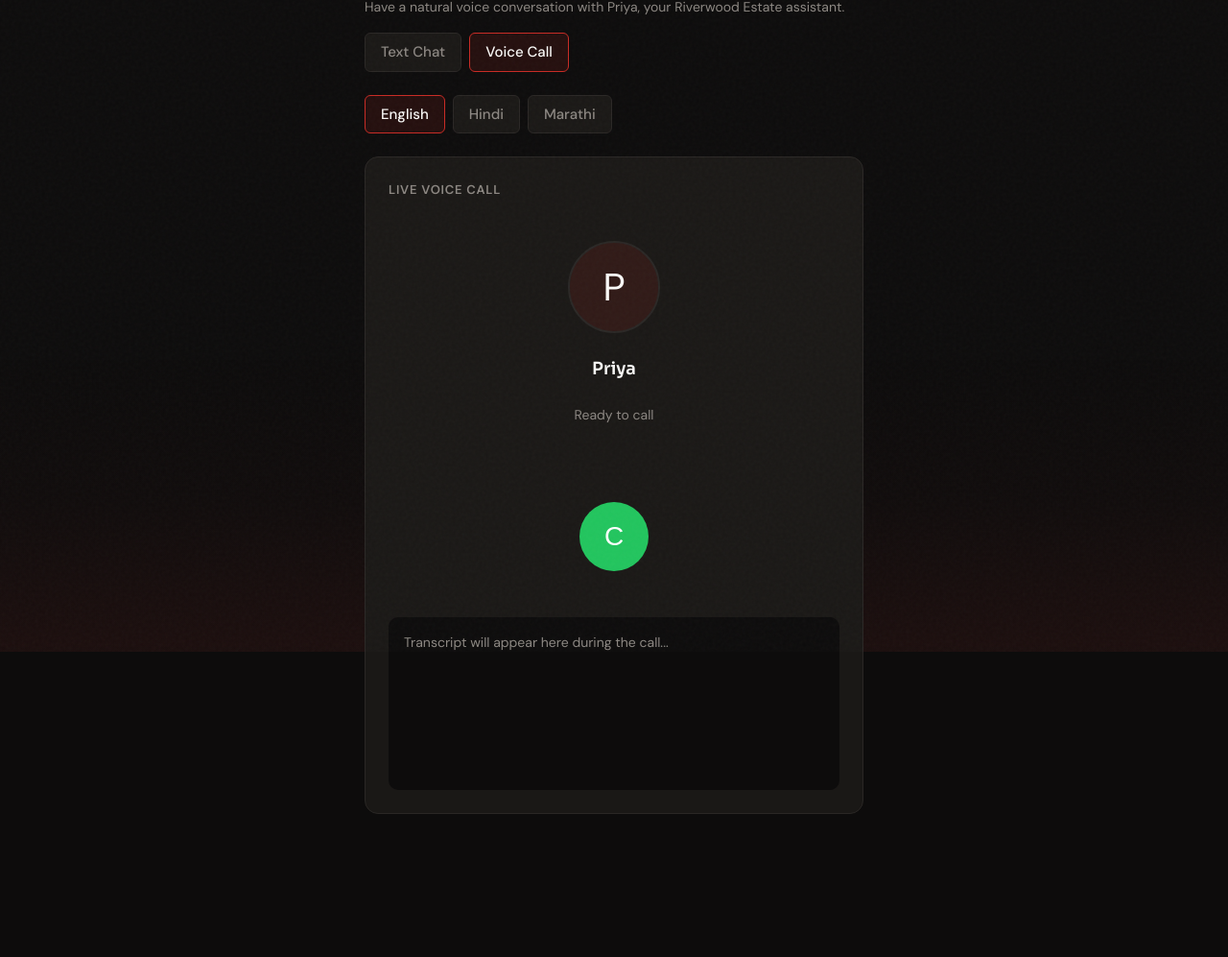
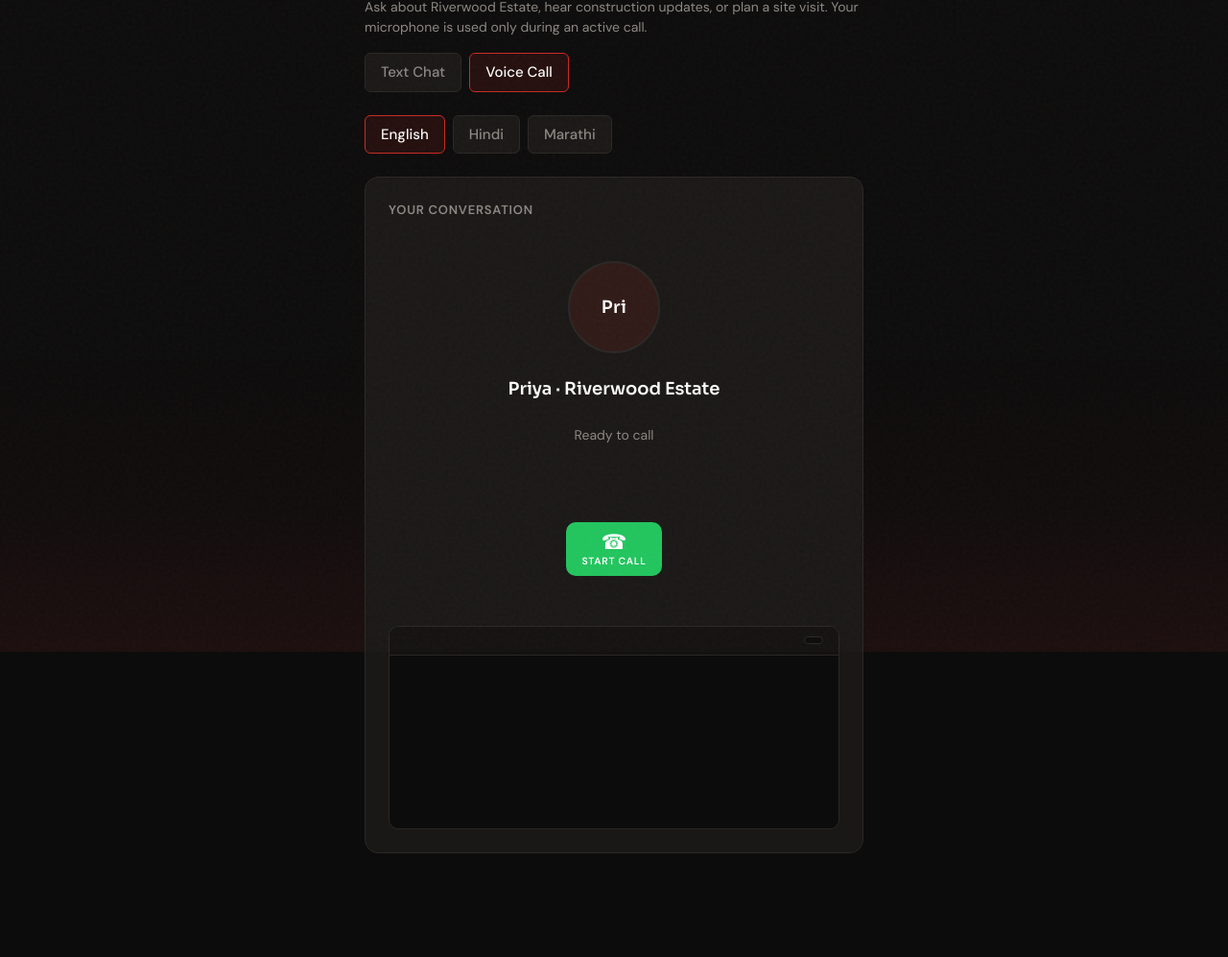
Before and after one commit to MANASMATHUR/AI-Voice-Agent, a website: page agent-vapi.html in a window 1280 px wide. Shown: the part 121-1118 px from the top of the page at 96% size. Before the commit the page ends 1077 px from the top, so only its background shows below. Drawn offline with Linux system fonts and the light colour scheme.

Commit message:
Agent UI + Minor wording tweaks

```diff
--- a/agent-vapi.html
+++ b/agent-vapi.html
@@ -3,8 +3,8 @@
 <head>
   <meta charset="UTF-8" />
   <meta name="viewport" content="width=device-width, initial-scale=1.0" />
-  <title>Voice Agent - Live Call</title>
-  <meta name="description" content="Real-time AI voice agent for Riverwood Estate. Have a natural voice conversation." />
+  <title>Riverwood Estate · Call Priya</title>
+  <meta name="description" content="Speak with Priya about Riverwood Estate — site visits, project updates, and questions in English, Hindi, or Marathi." />
   <link rel="stylesheet" href="css/style.css" />
   <style>
     /* VAPI Voice Call UI */
@@ -60,8 +60,15 @@
       display: flex;
       align-items: center;
       justify-content: center;
-      font-size: 2.5rem;
+      font-size: 1.125rem;
+      font-weight: 600;
+      font-family: var(--font-heading);
+      color: var(--text);
       transition: border-color 0.3s ease, box-shadow 0.3s ease;
+    }
+
+    .call-avatar__initials {
+      letter-spacing: 0.02em;
     }
 
     .call-avatar.speaking {
@@ -116,16 +123,34 @@
     }
 
     .call-btn {
-      width: 72px;
-      height: 72px;
-      border-radius: 50%;
+      min-width: 100px;
+      padding: 0.6rem 0.85rem 0.5rem;
+      border-radius: var(--radius);
       border: none;
-      font-size: 1.75rem;
+      font-size: 1.25rem;
       cursor: pointer;
       display: flex;
+      flex-direction: column;
       align-items: center;
       justify-content: center;
+      gap: 0.25rem;
       transition: transform 0.15s ease, box-shadow 0.15s ease;
+    }
+
+    .call-btn__glyph {
+      line-height: 1;
+      font-size: 1.35rem;
+    }
+
+    .call-btn__label {
+      font-family: var(--font-sans);
+      font-size: 0.65rem;
+      font-weight: 600;
+      text-transform: uppercase;
+      letter-spacing: 0.07em;
+      max-width: 88px;
+      text-align: center;
+      line-height: 1.2;
     }
 
     .call-btn:active {
@@ -157,12 +182,16 @@
     }
 
     .call-btn.mute {
-      width: 52px;
-      height: 52px;
-      font-size: 1.25rem;
+      min-width: 72px;
+      padding: 0.45rem 0.5rem 0.35rem;
+      font-size: 1rem;
       background: var(--surface);
       color: var(--text);
       border: 1px solid var(--border);
+    }
+
+    .call-btn.mute .call-btn__label {
+      font-size: 0.6rem;
     }
 
     .call-btn.mute.muted {
@@ -177,21 +206,56 @@
       align-items: center;
     }
 
+    .transcript-panel {
+      margin-top: 1.25rem;
+      border: 1px solid var(--border);
+      border-radius: var(--radius);
+      background: var(--surface);
+      overflow: hidden;
+    }
+
+    .transcript-panel__header {
+      display: flex;
+      flex-wrap: wrap;
+      align-items: center;
+      justify-content: space-between;
+      gap: 0.5rem 1rem;
+      padding: 0.65rem 1rem;
+      border-bottom: 1px solid var(--border);
+      background: var(--bg-elevated);
+    }
+
+    .transcript-panel__title {
+      font-size: 0.8125rem;
+      font-weight: 600;
+      color: var(--text);
+      letter-spacing: 0.02em;
+    }
+
+    .transcript-lang-badge {
+      font-size: 0.75rem;
+      color: var(--text-muted);
+      padding: 0.2rem 0.55rem;
+      border: 1px solid var(--border);
+      border-radius: 999px;
+      background: var(--bg);
+    }
+
     .transcript-area {
       min-height: 180px;
       max-height: 280px;
       overflow-y: auto;
       padding: 1rem;
       background: var(--bg);
-      border-radius: var(--radius);
+      border-radius: 0;
       font-size: 0.9375rem;
       line-height: 1.55;
       scroll-behavior: smooth;
-      margin-top: 1rem;
+      margin-top: 0;
     }
 
     .transcript-area:empty::after {
-      content: 'Transcript will appear here during the call...';
+      content: attr(data-placeholder);
       display: block;
       color: var(--text-muted);
       font-size: 0.875rem;
@@ -286,8 +350,8 @@
 
   <div class="page-agent">
     <a href="index.html" class="back">&larr; Back</a>
-    <h2>Voice Agent</h2>
-    <p class="tagline">Have a natural voice conversation with Priya, your Riverwood Estate assistant.</p>
+    <h2>Talk with Priya</h2>
+    <p class="tagline">Ask about Riverwood Estate, hear construction updates, or plan a site visit. Your microphone is used only during an active call.</p>
 
     <div class="mode-toggle" role="group" aria-label="Interaction mode">
       <a href="agent.html" class="mode-btn">Text Chat</a>
@@ -301,15 +365,20 @@
     </div>
 
     <div id="config-warning" class="config-note" style="display:none;">
-      <strong>Required stack:</strong> <code>VAPI_PUBLIC_KEY</code> (+ <code>VAPI_ASSISTANT_ID</code>) for this page. In the <strong>VAPI dashboard</strong>, set the assistant voice provider to <strong>ElevenLabs</strong> and LLM to <strong>OpenAI</strong>. For <strong>Text Chat</strong>, this deployment also needs <code>ELEVENLABS_API_KEY</code> (mandatory unless <code>ELEVENLABS_OPTIONAL=true</code>).
+      <strong>Voice calls aren’t available on this site yet.</strong>
+      <p style="margin:0.5rem 0 0;font-size:0.8125rem;opacity:0.95;">This page needs to be connected by your team before you can speak with Priya here.</p>
+      <details style="margin-top:0.65rem;">
+        <summary style="cursor:pointer;font-weight:600;">Technical details</summary>
+        <p style="margin:0.5rem 0 0;font-size:0.75rem;line-height:1.5;">Set <code>VAPI_PUBLIC_KEY</code> and <code>VAPI_ASSISTANT_ID</code>. In the VAPI dashboard, use <strong>ElevenLabs</strong> for voice and <strong>OpenAI</strong> for the model. Text chat on this deployment also expects <code>ELEVENLABS_API_KEY</code> unless <code>ELEVENLABS_OPTIONAL=true</code> for local development.</p>
+      </details>
     </div>
 
     <div class="agent-card">
-      <h3>Live Voice Call</h3>
+      <h3>Your conversation</h3>
 
       <div class="call-controls">
-        <div id="call-avatar" class="call-avatar" aria-hidden="true">P</div>
-        <div class="call-name">Priya</div>
+        <div id="call-avatar" class="call-avatar" aria-hidden="true"><span class="call-avatar__initials">Pri</span></div>
+        <div class="call-name">Priya · Riverwood Estate</div>
         <div id="call-status" class="call-status">Ready to call</div>
         <div id="call-timer" class="call-timer"></div>
 
@@ -322,12 +391,24 @@
         </div>
 
         <div class="call-actions">
-          <button type="button" id="mute-btn" class="call-btn mute" title="Mute" style="display:none;" aria-label="Toggle mute">M</button>
-          <button type="button" id="call-btn" class="call-btn start" title="Start Call" aria-label="Start voice call">C</button>
+          <button type="button" id="mute-btn" class="call-btn mute" style="display:none;" aria-label="Mute microphone">
+            <span class="call-btn__glyph" aria-hidden="true">&#x1F507;</span>
+            <span class="call-btn__label">Mute</span>
+          </button>
+          <button type="button" id="call-btn" class="call-btn call-btn--primary start" aria-label="Start call with Priya">
+            <span class="call-btn__glyph" aria-hidden="true">&#x260E;</span>
+            <span class="call-btn__label">Start call</span>
+          </button>
         </div>
       </div>
 
-      <div id="transcript" class="transcript-area" role="log" aria-live="polite" aria-label="Call transcript"></div>
+      <div class="transcript-panel">
+        <div class="transcript-panel__header">
+          <span id="transcript-panel-title" class="transcript-panel__title"></span>
+          <span id="transcript-lang-display" class="transcript-lang-badge"></span>
+        </div>
+        <div id="transcript" class="transcript-area" role="log" aria-live="polite" aria-label=""></div>
+      </div>
     </div>
 
     <p id="footer-status" class="status" aria-live="polite" aria-atomic="true"></p>
```
